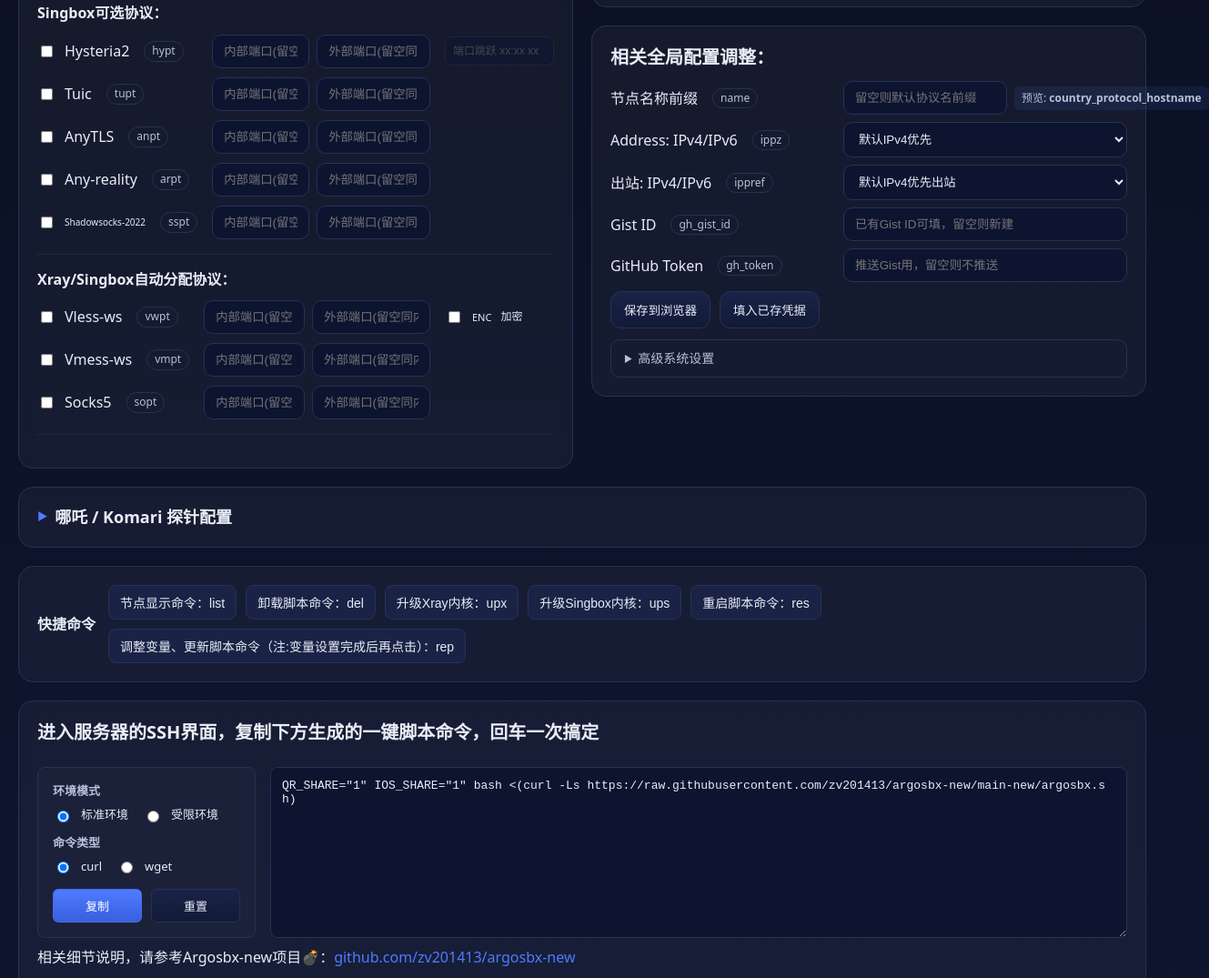
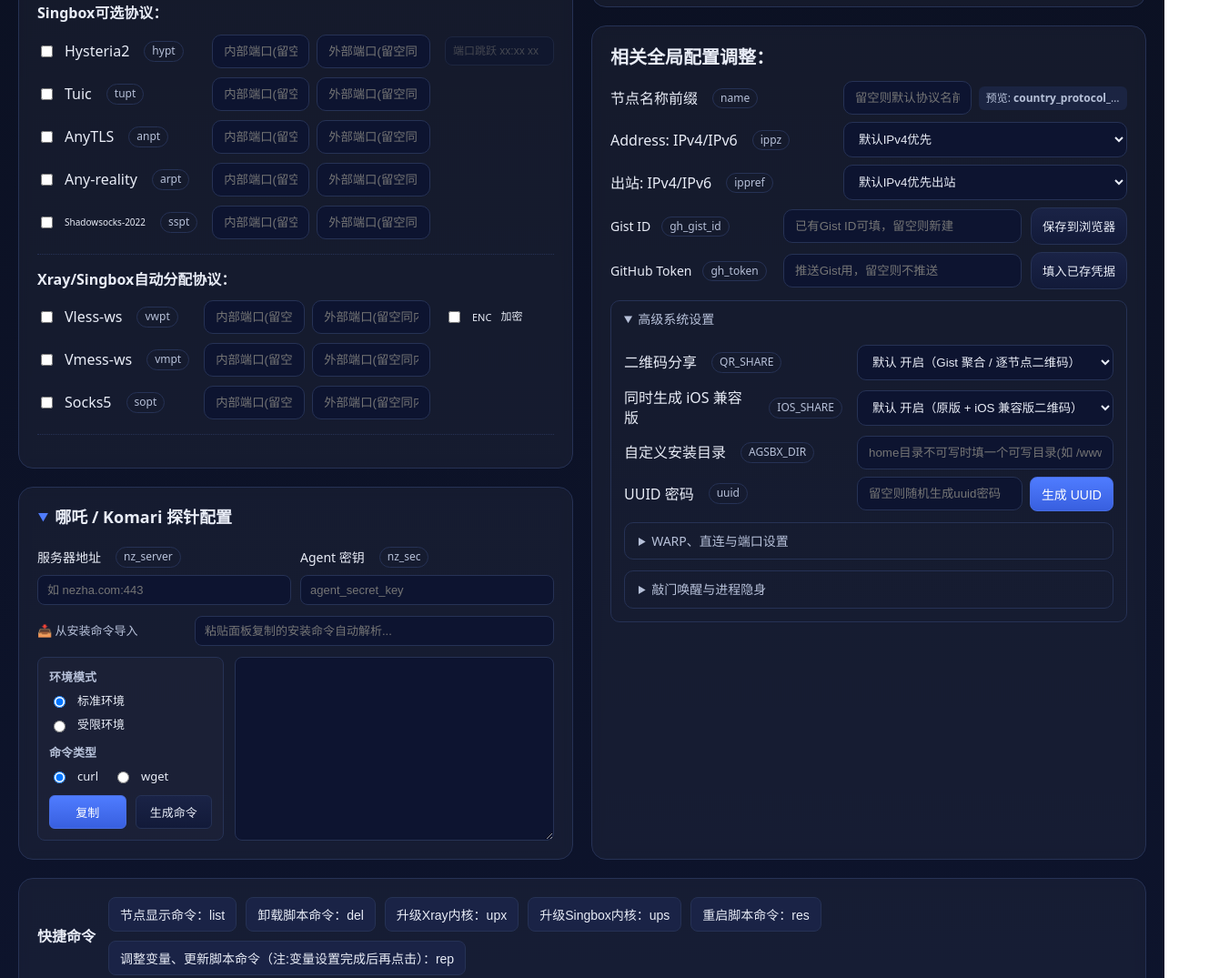
Before and after one commit to zv201413/argosbx-new, a plain HTML site: page index.html in a window 1280 px wide. Shown: the part 407-1482 px from the top of the page at 91% size, 1329 px wide, since content can reach past the window. Drawn offline with Linux system fonts and the light colour scheme.

Commit message:
ui: align expanded settings and compact Gist credential rows

```diff
--- a/index.html
+++ b/index.html
@@ -82,20 +82,24 @@
     }
     .grid {
       display: grid;
-      grid-template-columns: 1fr 1fr;
+      grid-template-columns: minmax(0, 1fr) minmax(0, 1fr);
       grid-template-rows: auto auto auto;
       gap: 20px;
-      align-items: start;
+      align-items: stretch;
     }
     @media (max-width: 1100px) {
       .grid {
-        grid-template-columns: 1fr;
-      grid-template-rows: auto auto auto auto auto;
+        grid-template-columns: minmax(0, 1fr);
+        grid-template-rows: auto;
       }
     }
-    .protocol-port {
+    .left-col {
       grid-column: 1;
       grid-row: 1;
+      display: flex;
+      flex-direction: column;
+      gap: 20px;
+      min-width: 0;
     }
     .right-col {
       grid-column: 2;
@@ -103,9 +107,22 @@
       display: flex;
       flex-direction: column;
       gap: 20px;
+      min-width: 0;
+    }
+    .protocol-port {
+      flex-shrink: 0;
+    }
+    .outbound-warp {
+      flex: 1;
+    }
+    @media (max-width: 1100px) {
+      .right-col {
+        grid-column: 1;
+        grid-row: 2;
+      }
     }
     .shortcut-commands-card {
-      grid-column: 1 / 3;
+      grid-column: 1 / -1;
       display: flex;
       align-items: center;
       flex-wrap: wrap;
@@ -129,10 +146,85 @@
       min-width: 0;
     }
     .out {
-      grid-column: 1 / 3;
+      grid-column: 1 / -1;
     }
     .nezha-agent {
-      grid-column: 1 / 3;
+      flex: 0 0 auto;
+      min-width: 0;
+      margin-top: auto;
+    }
+    .nezha-agent[open] {
+      flex: 1;
+    }
+    .nezha-agent .card-body {
+      display: flex;
+      flex-direction: column;
+      gap: 12px;
+    }
+    .nezha-fields {
+      display: grid;
+      grid-template-columns: repeat(2, minmax(0, 1fr));
+      gap: 10px;
+    }
+    .nezha-field {
+      display: flex;
+      flex-direction: column;
+      gap: 8px;
+    }
+    .nezha-field label, .nezha-import label {
+      font-size: 14px;
+      color: var(--ink);
+      margin: 0;
+    }
+    .nezha-import {
+      display: grid;
+      grid-template-columns: 165px minmax(0, 1fr);
+      align-items: center;
+      gap: 8px;
+    }
+    .nezha-import label {
+      color: var(--sub);
+      font-size: 13px;
+    }
+    .nezha-command {
+      display: grid;
+      grid-template-columns: 205px minmax(0, 1fr);
+      gap: 12px;
+    }
+    .nezha-controls {
+      display: flex;
+      flex-direction: column;
+      gap: 12px;
+      padding: 12px;
+      background: rgba(255,255,255,0.02);
+      border: 1px solid var(--line);
+      border-radius: 8px;
+    }
+    .nezha-options {
+      display: flex;
+      flex-wrap: wrap;
+      gap: 8px 16px;
+      font-size: 13px;
+    }
+    .nezha-options label {
+      white-space: nowrap;
+    }
+    .nezha-actions {
+      display: flex;
+      gap: 10px;
+    }
+    .nezha-actions button {
+      flex: 1;
+      white-space: nowrap;
+    }
+    @media (max-width: 600px) {
+      .nezha-fields, .nezha-import, .nezha-command {
+        grid-template-columns: minmax(0, 1fr);
+      }
+      .nezha-controls {
+        flex-direction: row;
+        flex-wrap: wrap;
+      }
     }
     details.card {
       display: block;
@@ -231,6 +323,21 @@
       font-size: 11px;
       white-space: nowrap;
     }
+    @media (max-width: 600px) {
+      .protocol-grid {
+        grid-template-columns: minmax(0, 1fr) minmax(0, 1fr) 72px;
+        gap: 8px;
+      }
+      .protocol-grid > label {
+        gap: 4px;
+      }
+      .protocol-grid > label:not(:nth-child(3n)) {
+        flex-wrap: wrap;
+      }
+      .protocol-grid .pill {
+        margin-left: 0;
+      }
+    }
     .port-inputs {
       display: flex;
       gap: 8px;
@@ -321,6 +428,27 @@
       flex-wrap: wrap;
       gap: 10px;
       margin-top: 10px;
+    }
+    #gistCredentials .gist-credential-row {
+      grid-template-columns: 180px minmax(0, 1fr) auto;
+      gap: 10px;
+    }
+    .gist-credential-row button {
+      white-space: nowrap;
+      padding: 10px 12px;
+    }
+    .gist-credential-row label {
+      font-size: 14px;
+      white-space: nowrap;
+      gap: 6px;
+    }
+    @media (max-width: 600px) {
+      #gistCredentials .gist-credential-row {
+        grid-template-columns: minmax(0, 1fr) auto;
+      }
+      .gist-credential-row label {
+        grid-column: 1 / -1;
+      }
     }
     button {
       cursor: pointer;
@@ -421,12 +549,17 @@
       align-items: center;
       gap: 8px;
       width: 100%;
+      min-width: 0;
     }
     .input-with-preview input {
-      flex: 0 0 180px;
+      flex: 1 1 180px;
+      min-width: 0;
     }
     .name-preview {
       white-space: nowrap;
+      min-width: 0;
+      overflow: hidden;
+      text-overflow: ellipsis;
       padding: 5px 8px;
       background: rgba(79, 124, 255, 0.1);
       border-radius: 6px;
@@ -491,6 +624,7 @@
     </header>
 
     <div class="grid">
+      <div class="left-col">
       <section class="card protocol-port">
         <h2>必选内核协议端口：</h2>
         <div class="protocol-group separator">
@@ -520,6 +654,52 @@
           </div>
         </div>
       </section>
+
+      <details class="card nezha-agent" open>
+        <summary>哪吒 / Komari 探针配置</summary>
+        <div class="card-body">
+          <div class="nezha-fields">
+            <div class="nezha-field">
+              <label for="nz_server">服务器地址 <span class="pill">nz_server</span></label>
+              <input id="nz_server" type="text" placeholder="如 nezha.com:443" style="flex:1; padding:8px 10px; border:1px solid var(--line); border-radius:8px; background:var(--input-bg); color:var(--ink); font-size:13px; outline:none; margin:0;"/>
+            </div>
+            <div class="nezha-field">
+              <label for="nz_sec">Agent 密钥 <span class="pill">nz_sec</span></label>
+              <input id="nz_sec" type="text" placeholder="agent_secret_key" style="flex:1; padding:8px 10px; border:1px solid var(--line); border-radius:8px; background:var(--input-bg); color:var(--ink); font-size:13px; outline:none; margin:0;"/>
+            </div>
+          </div>
+          <div class="nezha-import">
+            <label for="nezhaImportInput">📥 从安装命令导入</label>
+            <input id="nezhaImportInput" type="text" placeholder="粘贴面板复制的安装命令自动解析..." style="flex:1; padding:8px 10px; background:var(--input-bg); color:var(--ink); border:1px solid var(--line); border-radius:8px; font-size:13px; outline:none; margin:0;"/>
+          </div>
+          <div class="nezha-command">
+            <div class="nezha-controls">
+              <div>
+                <div style="font-size:13px; color:var(--sub); margin-bottom:8px; font-weight:bold;">环境模式</div>
+                <div class="nezha-options">
+                  <label><input type="radio" name="nzEnvMode" value="std" checked> 标准环境</label>
+                  <label><input type="radio" name="nzEnvMode" value="res"> 受限环境</label>
+                </div>
+              </div>
+              <div>
+                <div style="font-size:13px; color:var(--sub); margin-bottom:8px; font-weight:bold;">命令类型</div>
+                <div class="nezha-options">
+                  <label><input type="radio" name="nzCmdType" value="curl" checked> curl</label>
+                  <label><input type="radio" name="nzCmdType" value="wget"> wget</label>
+                </div>
+              </div>
+              <div class="nezha-actions">
+                <button id="copyNzBtn" type="button" class="primary" style="padding:8px 12px; font-size:13px; border-radius:6px;">复制</button>
+                <button id="generateNzBtn" type="button" style="padding:8px 12px; font-size:13px; border-radius:6px;">生成命令</button>
+              </div>
+            </div>
+            <div style="display:flex; min-width:0;">
+              <textarea id="nzOutput" readonly style="width:100%; min-height:130px; padding:12px; font-size:13px; font-family:monospace; background:var(--input-bg); color:var(--ink); border:1px solid var(--line); border-radius:8px; resize:vertical; margin:0;"></textarea>
+            </div>
+          </div>
+        </div>
+      </details>
+      </div>
 
       <div class="right-col">
       <section class="card argo-tunnel">
@@ -566,14 +746,16 @@
           </select>
         </div>
         <form id="gistCredentials" method="post" autocomplete="on">
-          <div class="row"><label for="gh_gist_id">Gist ID <span class="pill">gh_gist_id</span></label><input id="gh_gist_id" name="username" type="text" autocomplete="username" autocapitalize="none" spellcheck="false" placeholder="已有Gist ID可填，留空则新建"/></div>
-          <div class="row"><label for="gh_token">GitHub Token <span class="pill">gh_token</span></label><input id="gh_token" name="password" type="password" autocomplete="current-password" autocapitalize="none" spellcheck="false" placeholder="推送Gist用，留空则不推送"/></div>
-          <div class="actions">
+          <div class="row gist-credential-row">
+            <label for="gh_gist_id">Gist ID <span class="pill">gh_gist_id</span></label><input id="gh_gist_id" name="username" type="text" autocomplete="username" autocapitalize="none" spellcheck="false" placeholder="已有Gist ID可填，留空则新建"/>
             <button type="submit">保存到浏览器</button>
+          </div>
+          <div class="row gist-credential-row">
+            <label for="gh_token">GitHub Token <span class="pill">gh_token</span></label><input id="gh_token" name="password" type="password" autocomplete="current-password" autocapitalize="none" spellcheck="false" placeholder="推送Gist用，留空则不推送"/>
             <button id="fillGistCredentials" type="button">填入已存凭据</button>
           </div>
         </form>
-        <details style="margin-top:12px;border:1px solid var(--line);border-radius:10px;padding:0;">
+        <details open style="margin-top:12px;border:1px solid var(--line);border-radius:10px;padding:0;">
           <summary style="cursor:pointer;padding:10px 14px;color:var(--sub);font-size:14px;user-select:none;list-style:none;display:flex;align-items:center;gap:6px;">
             <span style="font-size:10px;transition:transform 0.2s;">▶</span> 高级系统设置
           </summary>
@@ -663,49 +845,6 @@
         </details>
       </section>
       </div>
-
-  <details class="card nezha-agent">
-    <summary>哪吒 / Komari 探针配置</summary>
-    <div class="card-body" style="display:flex; flex-direction:column; gap:10px;">
-      <div style="display:flex; gap:16px; align-items:center; flex-wrap:wrap;">
-        <div style="display:flex; align-items:center; gap:8px; flex:1; min-width:220px;">
-          <label style="font-size:14px; color:var(--ink); white-space:nowrap; margin:0;">服务器地址 <span class="pill">nz_server</span></label>
-          <input id="nz_server" type="text" placeholder="如 nezha.com:443" style="flex:1; padding:8px 10px; border:1px solid var(--line); border-radius:8px; background:var(--input-bg); color:var(--ink); font-size:13px; outline:none; margin:0;"/>
-        </div>
-        <div style="display:flex; align-items:center; gap:8px; flex:1; min-width:220px;">
-          <label style="font-size:14px; color:var(--ink); white-space:nowrap; margin:0;">Agent 密钥 <span class="pill">nz_sec</span></label>
-          <input id="nz_sec" type="text" placeholder="agent_secret_key" style="flex:1; padding:8px 10px; border:1px solid var(--line); border-radius:8px; background:var(--input-bg); color:var(--ink); font-size:13px; outline:none; margin:0;"/>
-        </div>
-      </div>
-      <div style="display:flex; align-items:center; gap:8px;">
-        <span style="color:var(--sub); font-size:13px; white-space:nowrap;">📥 从安装命令导入</span>
-        <input id="nezhaImportInput" type="text" placeholder="粘贴面板复制的安装命令自动解析..." style="flex:1; padding:8px 10px; background:var(--input-bg); color:var(--ink); border:1px solid var(--line); border-radius:8px; font-size:13px; outline:none; margin:0;"/>
-      </div>
-      <div style="display:flex; gap:16px; margin-top: 12px; align-items:stretch; flex-wrap:wrap;">
-        <div style="flex:0 0 240px; display:flex; flex-direction:column; justify-content:space-between; padding:16px; background:rgba(255,255,255,0.02); border:1px solid var(--line); border-radius:8px;">
-          <div>
-            <div style="font-size:13px; color:var(--sub); margin-bottom:8px; font-weight:bold;">环境模式</div>
-            <div style="display:flex; gap:16px; margin-bottom:12px; font-size:13px;">
-              <label><input type="radio" name="nzEnvMode" value="std" checked> 标准环境</label>
-              <label><input type="radio" name="nzEnvMode" value="res"> 受限环境</label>
-            </div>
-            <div style="font-size:13px; color:var(--sub); margin-bottom:8px; font-weight:bold;">命令类型</div>
-            <div style="display:flex; gap:16px; margin-bottom:16px; font-size:13px;">
-              <label><input type="radio" name="nzCmdType" value="curl" checked> curl</label>
-              <label><input type="radio" name="nzCmdType" value="wget"> wget</label>
-            </div>
-          </div>
-          <div style="display:flex; gap:10px;">
-            <button id="copyNzBtn" type="button" class="primary" style="flex:1; padding:8px 0; font-size:13px; border-radius:6px;">复制</button>
-            <button id="generateNzBtn" type="button" style="flex:1; padding:8px 0; font-size:13px; border-radius:6px;">生成命令</button>
-          </div>
-        </div>
-        <div style="flex:1; min-width:300px; display:flex;">
-          <textarea id="nzOutput" readonly style="width:100%; min-height:130px; padding:12px; font-size:13px; font-family:monospace; background:var(--input-bg); color:var(--ink); border:1px solid var(--line); border-radius:8px; resize:vertical; margin:0;"></textarea>
-        </div>
-      </div>
-    </div>
-  </details>
 
   <section class="card shortcut-commands-card">
     <div class="shortcut-title">快捷命令</div>
```
Also changed, not shown: README.md.
